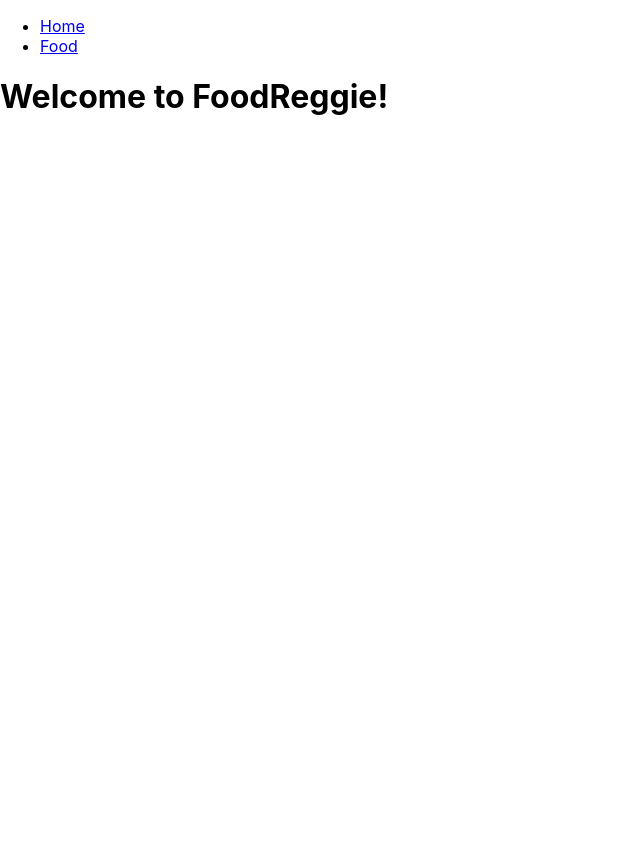
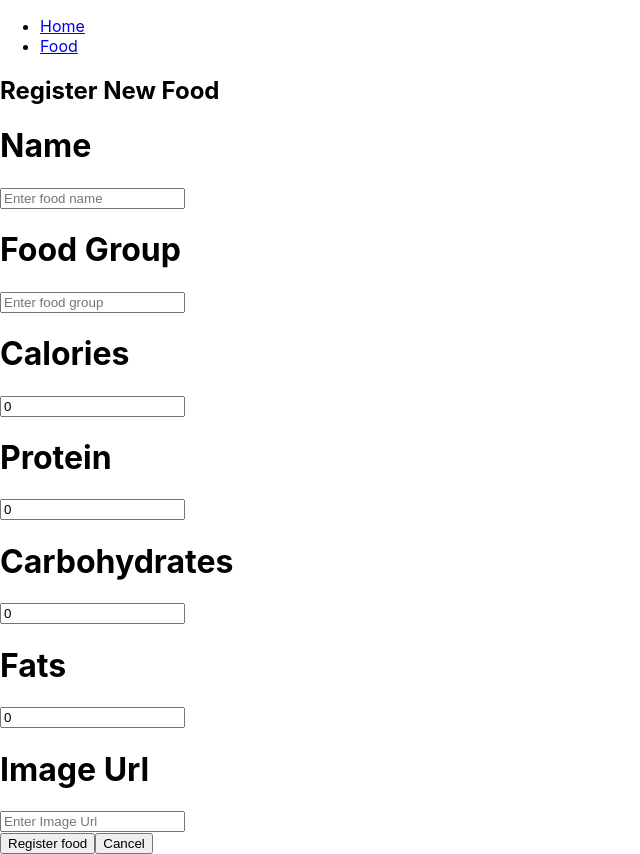
Before and after one commit to JonnisBH/FoodReggie-2, a React (Create React App) app: page /foodcreate in a window 1280 px wide. Before the commit this address led to /. Shown: the whole page, without its empty margins (0-640 px from the left). Before the commit the page ends 800 px from the top, so only its background shows below. Built offline with nearby package versions, Linux system fonts and the light colour scheme.

Commit message:
La til Create i frontend og POST kall til create metode i backend. La til input validation for create og litt eror logging

```diff
--- a/src/App.tsx
+++ b/src/App.tsx
@@ -1,6 +1,7 @@
 import { BrowserRouter as Router, Route, Routes, Navigate } from 'react-router-dom';
 import HomePage from './home/HomePage';
 import FoodListPage from './food/FoodListPage';
+import FoodCreatePage from './food/FoodCreatePage';
 
 const App: React.FC = () => {
   return (
@@ -15,6 +16,7 @@ const App: React.FC = () => {
           <Routes>
             <Route path="/" element={<HomePage/>}/>
             <Route path="/foods" element={<FoodListPage/>}/>
+            <Route path='/foodcreate' element={<FoodCreatePage/>}/>
             <Route path="*" element={<Navigate to="/" replace/>}/>
           </Routes>
         </Router>
--- /dev/null
+++ b/src/food/FoodCreatePage.tsx
@@ -0,0 +1,41 @@
+import React from "react";
+import { useNavigate } from "react-router-dom";
+import FoodForm from "./FoodForm";
+import { Food } from "../types/food";
+import API_URL from "../apiConfig";
+
+const FoodCreatePage: React.FC = () => {
+    const navigation = useNavigate();
+
+    const foodCreated = async (food: Food) => {
+        try{
+            const response = await fetch(`${API_URL}/api/foodapi/create`, {
+                method: "POST",
+                headers: {
+                    "Content-Type": "application/json",
+                },
+                body: JSON.stringify(food),
+            });
+
+            if(!response.ok){
+                throw new Error("Network response not ok")
+            }
+
+            const data = await response.json();
+            console.log("Food registered successfully:", data)
+            navigation("/foods");
+        }
+        catch(error){
+            console.error("Error with the fetch operation", error);
+        }
+    }
+
+    return(
+        <div>
+            <h2>Register New Food</h2>
+            <FoodForm onFoodChanged={foodCreated}/>
+        </div>
+    );
+};
+
+export default FoodCreatePage;
--- /dev/null
+++ b/src/food/FoodForm.tsx
@@ -0,0 +1,125 @@
+import React, { useState } from "react";
+import { useNavigate } from "react-router-dom";
+import { Food } from "../types/food";
+
+interface FoodFormProps{
+    onFoodChanged : (newFood: Food) => void;
+    foodId?: number;
+}
+
+const FoodForm: React.FC<FoodFormProps> = ({onFoodChanged, foodId}) => {
+    const [name, setName] = useState<string>("");
+    const [foodGroup, setFoodGroup] = useState<string>("");
+    const [calories, setCalories] = useState<number>(0);
+    const [protein, setProtein] = useState<number>(0);
+    const [carbohydrates, setCarbohydrates] = useState<number>(0);
+    const [fats, setFats] = useState<number>(0);
+    const [imageURL, setImageURL] = useState<string>("");
+    const [error] = useState<string | null>(null);
+    const navigation = useNavigate();
+
+    const onCancel = () => {
+        navigation(-1);
+    };
+
+    const submit = async (event: React.FormEvent) => {
+        event.preventDefault();
+        const food: Food = {
+            foodId, name, foodGroup, calories, protein, carbohydrates, fats, imageURL
+        };
+        onFoodChanged(food);
+    }
+
+    return(
+        <form onSubmit={submit}>
+            <div>
+                <h1>Name</h1>
+                <input
+                    type="text"
+                    placeholder="Enter food name"
+                    value={name}
+                    onChange={(e) => setName(e.target.value)}
+                    required
+                    pattern="[a-zA-zæøåÆØÅ. \-]{2,20}"
+                    title="The Name must be only letters and between 2 to 20 characters."
+                />
+            </div>
+            <div>
+                <h1>Food Group</h1>
+                <input
+                    type="text"
+                    placeholder="Enter food group"
+                    value={foodGroup}
+                    onChange={(e) => setFoodGroup(e.target.value)}
+                    required
+                    pattern="[a-zA-zæøåÆØÅ. \-]{2,20}"
+                    title="The Food group must be only letters and between 2 to 20 characters."
+                />
+            </div>
+            <div>
+                <h1>Calories</h1>
+                <input
+                    type="number"
+                    placeholder="Enter calories"
+                    value={calories}
+                    onChange={(e) => setCalories(Number(e.target.value))}
+                    required
+                    min="0"
+                    step="0.1"
+                />
+            </div>
+            <div>
+                <h1>Protein</h1>
+                <input
+                    type="number"
+                    placeholder="Enter protein"
+                    value={protein}
+                    onChange={(e) => setProtein(Number(e.target.value))}
+                    required
+                    min="0"
+                    step="0.1"
+                />
+            </div>
+            <div>
+                <h1>Carbohydrates</h1>
+                <input
+                    type="number"
+                    placeholder="Enter carbohydrates"
+                    value={carbohydrates}
+                    onChange={(e) => setCarbohydrates(Number(e.target.value))}
+                    required
+                    min="0"
+                    step="0.1"
+                />
+            </div>
+            <div>
+                <h1>Fats</h1>
+                <input
+                    type="number"
+                    placeholder="Enter fats"
+                    value={fats}
+                    onChange={(e) => setFats(Number(e.target.value))}
+                    required
+                    min="0"
+                    step="0.1"
+                />
+            </div>
+            <div>
+                <h1>Image Url</h1>
+                <input
+                    type="text"
+                    placeholder="Enter Image Url"
+                    value={imageURL}
+                    onChange={(e) => setImageURL(e.target.value)}
+                />
+            </div>
+
+            {error && <p style={{ color: "red"}}>{error}</p>}
+
+            <button type="submit">Register food</button>
+            <button type="submit" onClick={onCancel}>Cancel</button>
+        </form>
+    )
+}
+
+export default FoodForm;
--- a/src/food/FoodListPage.tsx
+++ b/src/food/FoodListPage.tsx
@@ -60,6 +60,7 @@ const FoodListPage: React.FC = () => {
             />
             {error && <p style={{ color: "red" }}>{error}</p>}
             {showTable ? <FoodTable foods={searchFoods} apiUrl={API_URL}/> : <FoodGrid foods={searchFoods} apiUrl={API_URL}/>}
+            <a href="/foodcreate">Register new Food</a>
         </div>
     );
 };
```
